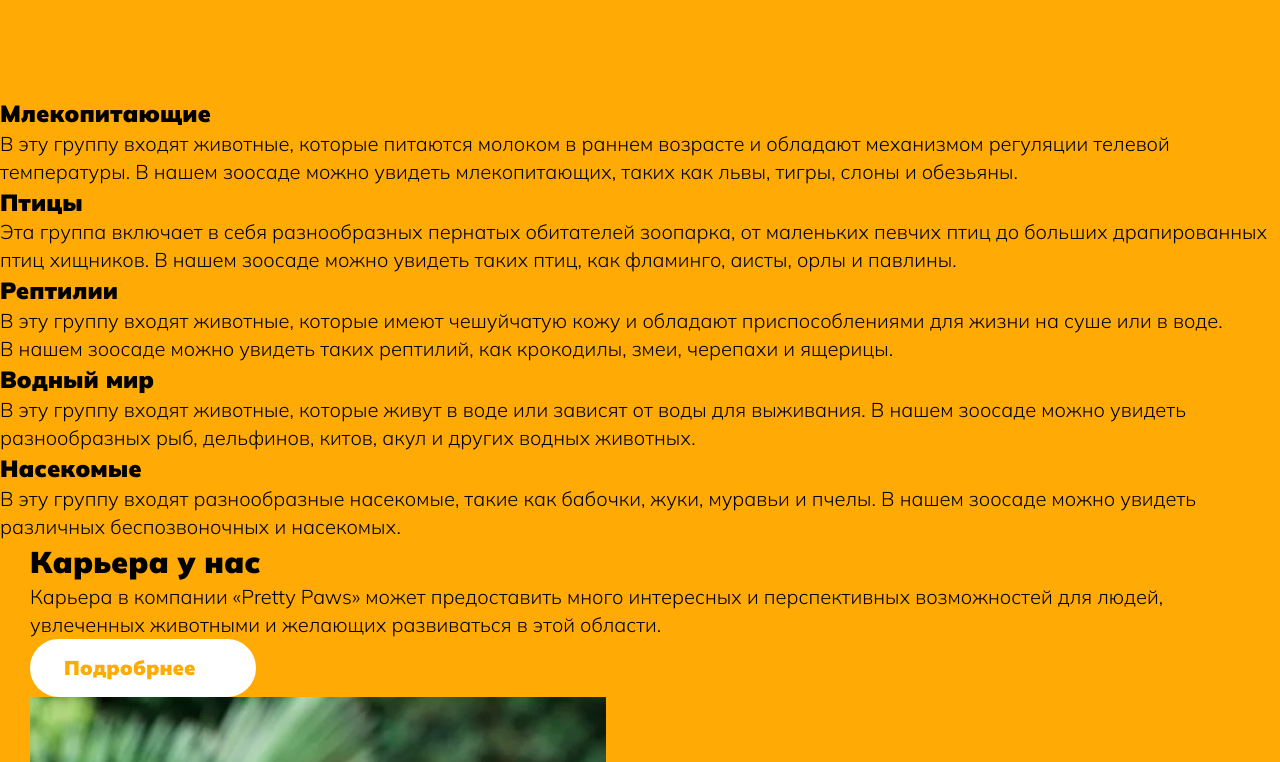
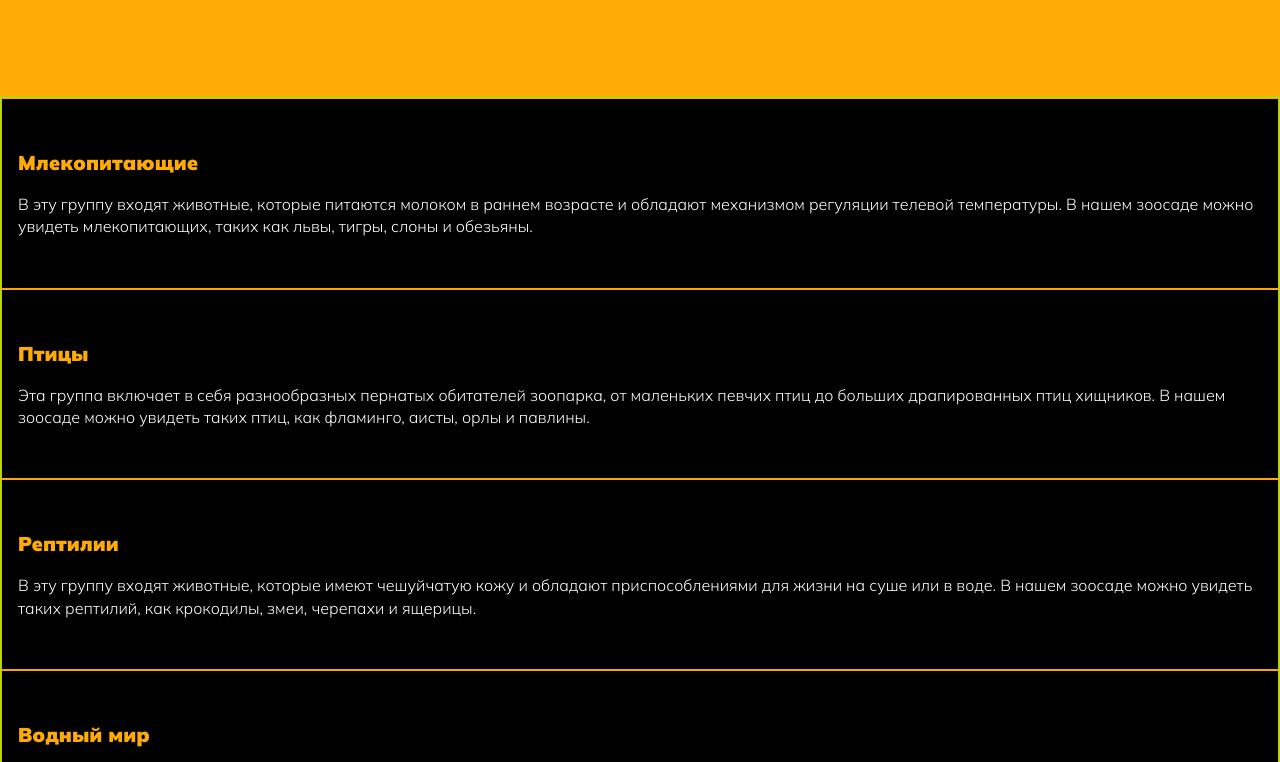
Before and after one commit to mindfling/ME_marafone_PrettyPaw, a website built with webpack: page src/index.html in a window 1280 px wide. Shown: the part 1528-2290 px from the top of the page. Built offline with nearby package versions, Linux system fonts and the light colour scheme; files whose address does not match are found by name.

Commit message:
feat make flex location my css

```diff
--- a/src/index.html
+++ b/src/index.html
@@ -88,11 +88,8 @@
         <p class="hero__subtitle">С&nbsp;заботой о&nbsp;животных</p>
       </div>
       <!-- video background flamingos -->
-      <!-- todo temp  -->
-      <video class="hero__video-bg video-bg" loading="lazy" autoplay muted loop>
-        <!-- <source src="video/video.webm" type="video/webm">
-        <source src="video/video.mp4" type="video/mp4"> -->
-      </video>
+      <!-- todo temp debug -->
+      <video class="hero__video-bg video-bg" loading="lazy" autoplay muted loop playsinline></video>
     </section>
 
     <section class="about">
@@ -182,27 +179,27 @@
 
     <section class="location">
       <!-- Доступно скрытый заголовок страницы -->
-      <h2 class="visually-hidden">Локации зоопарка</h2>
+      <h2 class="location__section-title visually-hidden">Локации зоопарка</h2>
 
       <!-- Фоны локации животных -->
       <ul class="location__list">
-        <li class="location__item">
+        <li class="location__item location__item_mammals">
           <h3 class="location__title">Млекопитающие</h3>
           <p class="location__description">В&nbsp;эту группу входят животные, которые питаются молоком в&nbsp;раннем возрасте и&nbsp;обладают механизмом регуляции телевой температуры. В&nbsp;нашем зоосаде можно увидеть млекопитающих, таких как львы, тигры, слоны и&nbsp;обезьяны.</p>
         </li>
-        <li class="location__item">
+        <li class="location__item location__item_birds">
           <h3 class="location__title">Птицы</h3>
           <p class="location__description">Эта группа включает в&nbsp;себя разнообразных пернатых обитателей зоопарка, от&nbsp;маленьких певчих птиц до&nbsp;больших драпированных птиц хищников. В&nbsp;нашем зоосаде можно увидеть таких птиц, как фламинго, аисты, орлы и&nbsp;павлины.</p>
         </li>
-        <li class="location__item">
+        <li class="location__item location__item_reptiles">
           <h3 class="location__title">Рептилии</h3>
           <p class="location__description">В&nbsp;эту группу входят животные, которые имеют чешуйчатую кожу и&nbsp;обладают приспособлениями для жизни на&nbsp;суше или в&nbsp;воде. В&nbsp;нашем зоосаде можно увидеть таких рептилий, как крокодилы, змеи, черепахи и&nbsp;ящерицы.</p>
         </li>
-        <li class="location__item">
+        <li class="location__item location__item_water">
           <h3 class="location__title">Водный мир</h3>
           <p class="location__description">В&nbsp;эту группу входят животные, которые живут в&nbsp;воде или зависят от&nbsp;воды для выживания. В&nbsp;нашем зоосаде можно увидеть разнообразных рыб, дельфинов, китов, акул и&nbsp;других водных животных.</p>
         </li>
-        <li class="location__item">
+        <li class="location__item location__item_insects">
           <h3 class="location__title">Насекомые</h3>
           <p class="location__description">В&nbsp;эту группу входят разнообразные насекомые, такие как бабочки, жуки, муравьи и&nbsp;пчелы. В&nbsp;нашем зоосаде можно увидеть различных беспозвоночных и&nbsp;насекомых.</p>
         </li>
--- a/src/index.scss
+++ b/src/index.scss
@@ -7,7 +7,7 @@
 @import 'style/navigation';
 @import 'style/hero';
 @import 'style/about';
-
+@import 'style/location';
 
 // todo adaptive debug
 @import 'style/debug';
--- /dev/null
+++ b/src/style/_location.scss
@@ -0,0 +1,34 @@
+.location {
+  display: flex;
+  justify-content: center;
+  align-items: center;
+  background-color: $main;
+
+  &__title {
+    font-family: Mulish, sans-serif;
+    font-weight: 1000;
+    font-size: 20px;
+    line-height: 1.4;
+    color: $back;
+    margin-bottom: 16px;
+  }
+
+  &__description {
+    font-family: Mulish, sans-serif;
+    font-weight: 300;
+    font-size: 16px;
+    line-height: 1.4;
+    color: $second;
+  }
+
+  &__list {
+    border: 1px solid lawngreen;
+  }
+
+  &__item {
+    border: 1px solid orange;
+    padding: 50px 16px;
+  }
+}
+.visually-hidden {
+}
```
